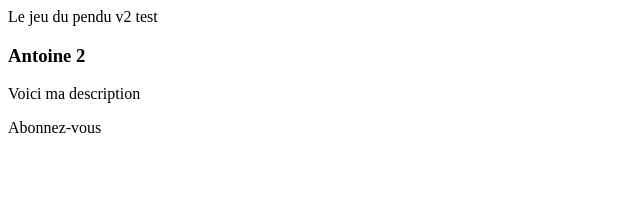
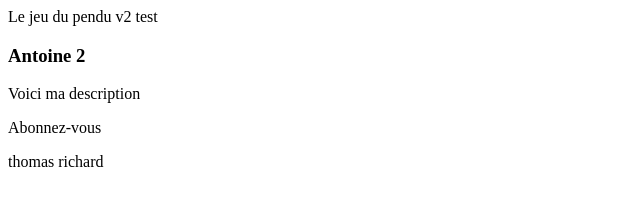
Before and after one commit to riichardthomas/GitEntrainement, a plain HTML site: page index.html in a window 1280 px wide. Shown: the whole page, without its empty margins (0-640 px from the left). Drawn offline with Linux system fonts and the light colour scheme.

Commit message:
ajout thomas

```diff
--- a/index.html
+++ b/index.html
@@ -24,6 +24,10 @@
     <p> Abonnez-vous </p>
 
 
+    <p>thomas richard</p>
+
+
+
 </body>
 
 
```
